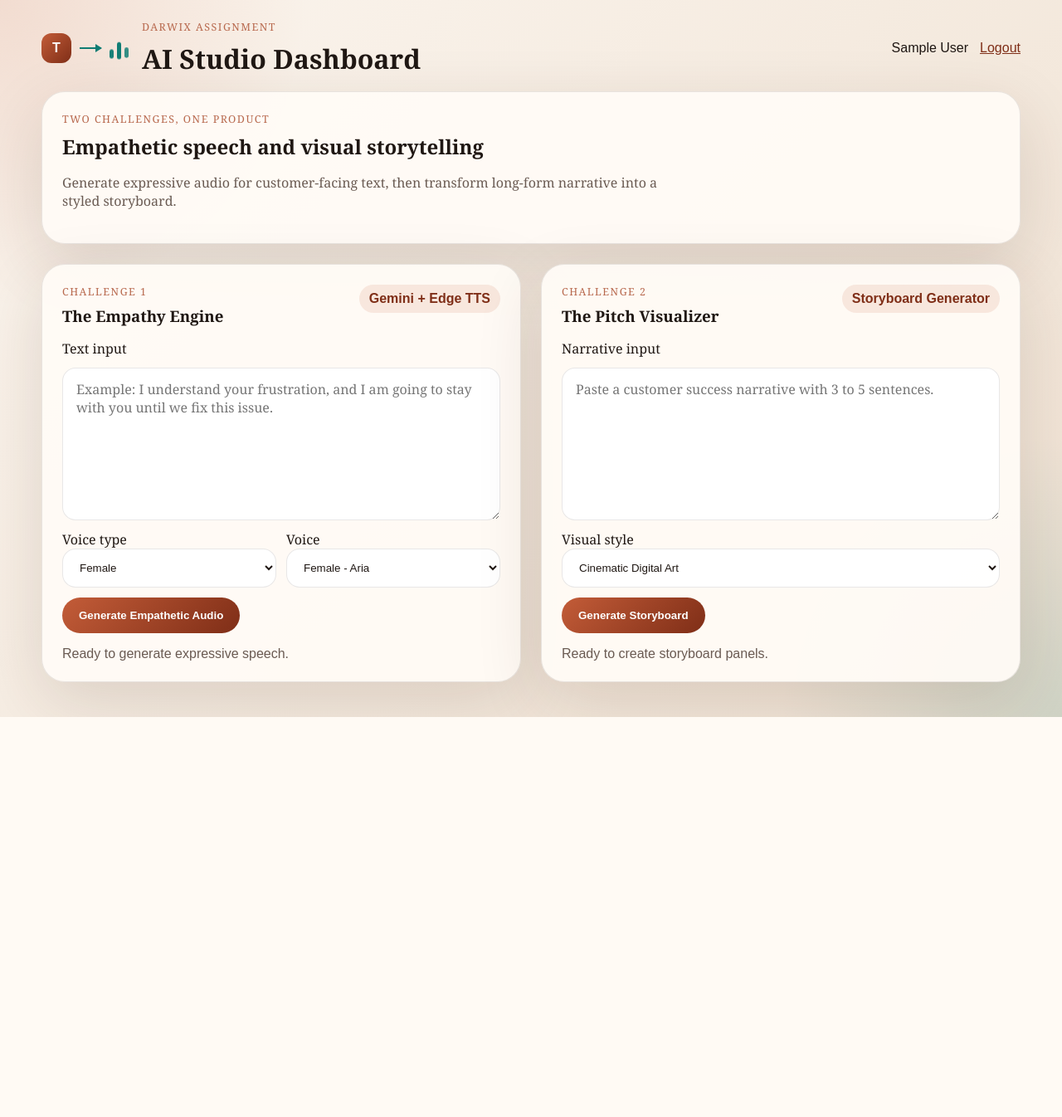
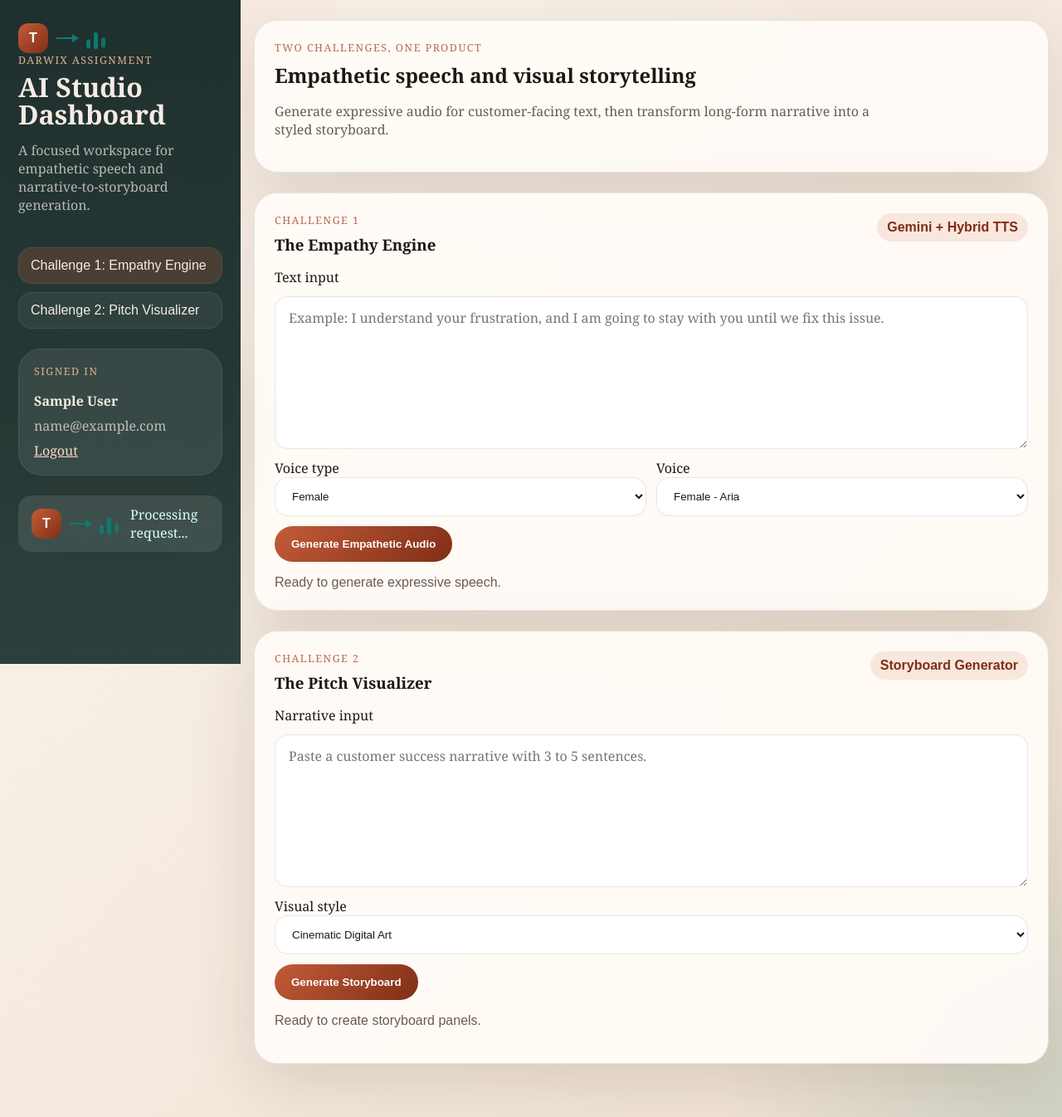
Before and after one commit to SreekanthKumarReddySR/TextToSpeechWithEmotion, a Flask app: page /dashboard in a window 1280 px wide. Shown: the whole page at 83% size. Before the commit the page ends 864 px from the top, so only its background shows below. Run offline with Flask 3, Linux system fonts and the light colour scheme; the visitor is signed in with stand-in values (Sample User, id 1).

Commit message:
fixed-storyboard

```diff
--- a/darwix_app/static/app.js
+++ b/darwix_app/static/app.js
@@ -55,6 +55,7 @@ ttsForm.addEventListener("submit", async (event) => {
         document.getElementById("mapping-reason").textContent = data.mapping_reason;
         document.getElementById("analysis-reason").textContent = data.analysis_reason;
         document.getElementById("analysis-provider").textContent = data.analysis_provider;
+        document.getElementById("tts-provider").textContent = data.tts_provider;
         document.getElementById("audio-player").src = data.audio_url;
         result.classList.remove("hidden");
         status.textContent = "Audio generated successfully.";
@@ -90,10 +91,14 @@ storyForm.addEventListener("submit", async (event) => {
                 <div class="story-image-wrap">
                     <img src="${panel.image_url}" alt="Storyboard panel ${index + 1}">
                 </div>
-                <h4>Scene ${index + 1}</h4>
-                <p><strong>Caption:</strong> ${panel.caption}</p>
-                <p><strong>Prompt:</strong> ${panel.prompt}</p>
-                <p><strong>Source:</strong> ${panel.source}</p>
+                <div class="story-meta">
+                    <div>
+                        <h4>Scene ${index + 1}</h4>
+                        <span class="story-source">${panel.source}</span>
+                    </div>
+                    <p><strong>Caption:</strong> ${panel.caption}</p>
+                    <p><strong>Prompt:</strong> ${panel.prompt}</p>
+                </div>
             </article>
         `).join("");
         result.classList.remove("hidden");
--- a/darwix_app/static/styles.css
+++ b/darwix_app/static/styles.css
@@ -1,19 +1,20 @@
 :root {
-    --bg: #f4ede4;
-    --bg-deep: #1f2e2d;
-    --panel: rgba(255, 251, 246, 0.94);
+    --bg: #efe5d8;
+    --bg-deep: #1d2a2b;
+    --panel: rgba(255, 251, 246, 0.95);
+    --panel-strong: #fff8f1;
     --ink: #1f1713;
     --muted: #6a5b53;
     --accent: #c35c38;
     --accent-deep: #7f2e17;
     --teal: #0e7c73;
+    --sidebar: #1f2f2d;
+    --sidebar-soft: #2b403d;
     --line: rgba(31, 23, 19, 0.1);
     --shadow: 0 24px 80px rgba(63, 36, 20, 0.14);
 }
 
-* {
-    box-sizing: border-box;
-}
+* { box-sizing: border-box; }
 
 body {
     margin: 0;
@@ -26,13 +27,9 @@ body {
         linear-gradient(135deg, #fbf5ee, #efe1d2);
 }
 
-.auth-shell,
-.dashboard {
+.auth-shell {
     width: min(1180px, calc(100% - 32px));
     margin: 0 auto;
-}
-
-.auth-shell {
     min-height: 100vh;
     display: grid;
     grid-template-columns: 1.15fr 0.85fr;
@@ -41,10 +38,7 @@ body {
     padding: 32px 0;
 }
 
-.brand-panel,
-.auth-card,
-.hero-card,
-.panel {
+.brand-panel, .auth-card, .hero-card, .panel, .sidebar-card {
     border: 1px solid var(--line);
     border-radius: 28px;
     box-shadow: var(--shadow);
@@ -56,12 +50,7 @@ body {
     color: #f8efe8;
 }
 
-.feature-list {
-    display: grid;
-    gap: 12px;
-    margin-top: 28px;
-}
-
+.feature-list { display: grid; gap: 12px; margin-top: 28px; }
 .feature-list div {
     padding: 14px 16px;
     border-radius: 18px;
@@ -69,33 +58,12 @@ body {
     border: 1px solid rgba(255, 255, 255, 0.08);
 }
 
-.auth-card,
-.panel,
-.hero-card {
-    background: var(--panel);
-}
-
-.auth-card {
-    padding: 28px;
-}
-
-.tabs {
-    display: flex;
-    gap: 10px;
-    margin-bottom: 20px;
-}
-
-.tab,
-.primary-btn,
-.chip,
-.user-box,
-input,
-select,
-textarea,
-.status-line {
+.auth-card, .panel, .hero-card { background: var(--panel); }
+.auth-card { padding: 28px; }
+.tabs { display: flex; gap: 10px; margin-bottom: 20px; }
+.tab, .primary-btn, .chip, .user-box, input, select, textarea, .status-line, .nav-link, .story-source {
     font-family: Arial, sans-serif;
 }
-
 .tab {
     border: 1px solid var(--line);
     background: white;
@@ -103,23 +71,13 @@ textarea,
     border-radius: 999px;
     cursor: pointer;
 }
-
-.tab.is-active,
-.primary-btn {
+.tab.is-active, .primary-btn {
     background: linear-gradient(135deg, var(--accent), var(--accent-deep));
     color: white;
     border-color: transparent;
 }
-
-.auth-form,
-.stack {
-    display: grid;
-    gap: 12px;
-}
-
-input,
-select,
-textarea {
+.auth-form, .stack { display: grid; gap: 12px; }
+input, select, textarea {
     width: 100%;
     padding: 14px 16px;
     border-radius: 16px;
@@ -127,12 +85,7 @@ textarea {
     background: rgba(255, 255, 255, 0.92);
     color: var(--ink);
 }
-
-textarea {
-    resize: vertical;
-    font: inherit;
-}
-
+textarea { resize: vertical; font: inherit; }
 .primary-btn {
     justify-self: start;
     border: 0;
@@ -141,58 +94,61 @@ textarea {
     font-weight: 700;
     cursor: pointer;
 }
+.status-line { color: var(--muted); margin: 16px 0 0; }
+.hidden { display: none; }
 
-.status-line {
-    color: var(--muted);
-    margin: 16px 0 0;
+.app-shell {
+    min-height: 100vh;
+    display: grid;
+    grid-template-columns: 290px minmax(0, 1fr);
 }
 
-.topbar {
-    width: min(1180px, calc(100% - 32px));
-    margin: 0 auto;
-    padding: 24px 0 10px;
-    display: flex;
-    justify-content: space-between;
-    gap: 20px;
-    align-items: center;
+.sidebar {
+    background: linear-gradient(180deg, var(--sidebar), var(--sidebar-soft));
+    color: #f5ece3;
+    padding: 28px 22px;
+    display: grid;
+    align-content: start;
+    gap: 24px;
+    position: sticky;
+    top: 0;
+    height: 100vh;
 }
 
-.brand-row {
-    display: flex;
-    gap: 16px;
-    align-items: center;
+.sidebar-title { font-size: 2rem; line-height: 1.02; margin-top: 8px; }
+.sidebar-copy { color: rgba(245, 236, 227, 0.72); }
+.sidebar-nav { display: grid; gap: 10px; }
+.nav-link {
+    text-decoration: none;
+    color: #f5ece3;
+    padding: 12px 14px;
+    border-radius: 16px;
+    background: rgba(255,255,255,0.06);
+    border: 1px solid rgba(255,255,255,0.08);
 }
+.nav-link.is-active, .nav-link:hover { background: rgba(195, 92, 56, 0.24); }
+.sidebar-card {
+    padding: 18px;
+    background: rgba(255,255,255,0.08);
+    border-color: rgba(255,255,255,0.08);
+    display: grid;
+    gap: 8px;
+}
+.sidebar-card span { color: rgba(245, 236, 227, 0.72); word-break: break-word; }
+.sidebar-card a { color: #ffd6c7; }
 
-.user-box {
-    display: flex;
-    gap: 14px;
-    align-items: center;
-}
-
-.user-box a {
-    color: var(--accent-deep);
+.workspace {
+    width: min(1220px, calc(100% - 32px));
+    margin: 0 auto;
+    padding: 24px 0 40px;
 }
 
 .hero-card {
-    margin: 8px 0 24px;
-    padding: 24px;
-    display: flex;
-    justify-content: space-between;
-    gap: 20px;
-    align-items: center;
-}
-
-.grid-layout {
-    display: grid;
-    grid-template-columns: 1fr 1fr;
-    gap: 24px;
-    padding-bottom: 42px;
-}
-
-.panel {
+    margin: 0 0 24px;
     padding: 24px;
 }
 
+.panel { padding: 24px; margin-bottom: 24px; }
 .panel-head {
     display: flex;
     justify-content: space-between;
@@ -200,7 +156,6 @@ textarea {
     align-items: start;
     margin-bottom: 16px;
 }
-
 .chip {
     padding: 8px 12px;
     border-radius: 999px;
@@ -208,7 +163,6 @@ textarea {
     color: var(--accent-deep);
     font-weight: 700;
 }
-
 .eyebrow {
     margin: 0 0 8px;
     letter-spacing: 0.12em;
@@ -216,76 +170,64 @@ textarea {
     color: #b8694e;
     font-size: 0.78rem;
 }
-
-h1,
-h2,
-h3 {
-    margin: 0;
-}
-
-.lede {
-    color: var(--muted);
-    max-width: 760px;
-}
-
-.inline-grid,
-.stats {
+.sidebar .eyebrow { color: #dfaf90; }
+h1, h2, h3, h4 { margin: 0; }
+.lede { color: var(--muted); max-width: 760px; }
+.inline-grid, .stats {
     display: grid;
     gap: 12px;
     grid-template-columns: repeat(2, minmax(0, 1fr));
 }
-
-.stats article,
-.story-card {
+.stats article, .story-card {
     padding: 14px;
     border: 1px solid var(--line);
     border-radius: 18px;
-    background: rgba(255, 255, 255, 0.7);
+    background: rgba(255, 255, 255, 0.75);
 }
-
-.notes {
-    display: grid;
-    gap: 10px;
-    margin-top: 16px;
-    color: var(--muted);
-}
-
+.notes { display: grid; gap: 10px; margin-top: 16px; color: var(--muted); }
 .story-grid {
     margin-top: 18px;
     display: grid;
-    gap: 14px;
+    gap: 18px;
+    grid-template-columns: repeat(auto-fit, minmax(320px, 1fr));
 }
-
+.story-card { overflow: hidden; padding: 0; background: var(--panel-strong); }
 .story-image-wrap {
     overflow: hidden;
-    border-radius: 16px;
-    margin-bottom: 12px;
     aspect-ratio: 4 / 3;
     background: #ead7c2;
+    border-bottom: 1px solid var(--line);
 }
-
 .story-image-wrap img {
     width: 100%;
     height: 100%;
     object-fit: cover;
+    display: block;
 }
-
+.story-meta { padding: 16px; display: grid; gap: 10px; }
+.story-meta > div {
+    display: flex;
+    justify-content: space-between;
+    align-items: center;
+    gap: 12px;
+}
+.story-source {
+    padding: 6px 10px;
+    border-radius: 999px;
+    background: rgba(14, 124, 115, 0.1);
+    color: var(--teal);
+    font-size: 0.85rem;
+}
 .processing {
     display: flex;
     align-items: center;
     gap: 14px;
     padding: 12px 16px;
     border-radius: 16px;
-    background: rgba(14, 124, 115, 0.08);
-    color: var(--teal);
+    background: rgba(255,255,255,0.1);
+    color: #d9fff8;
 }
-
-.mini-logo {
-    display: inline-flex;
-    align-items: center;
-    gap: 10px;
-}
-
+.mini-logo { display: inline-flex; align-items: center; gap: 10px; }
 .logo-text {
     display: inline-grid;
     place-items: center;
@@ -297,14 +239,12 @@ h3 {
     font-weight: 700;
     font-family: Arial, sans-serif;
 }
-
 .logo-arrow {
     width: 26px;
     height: 2px;
     background: var(--teal);
     position: relative;
 }
-
 .logo-arrow::after {
     content: "";
     position: absolute;
@@ -314,14 +254,7 @@ h3 {
     border-top: 5px solid transparent;
     border-bottom: 5px solid transparent;
 }
-
-.logo-bars {
-    display: flex;
-    gap: 4px;
-    align-items: end;
-    height: 24px;
-}
-
+.logo-bars { display: flex; gap: 4px; align-items: end; height: 24px; }
 .logo-bars i {
     display: block;
     width: 5px;
@@ -329,34 +262,25 @@ h3 {
     background: var(--teal);
     animation: bounce 1s ease-in-out infinite;
 }
-
 .logo-bars i:nth-child(1) { height: 10px; animation-delay: 0s; }
 .logo-bars i:nth-child(2) { height: 18px; animation-delay: 0.15s; }
 .logo-bars i:nth-child(3) { height: 13px; animation-delay: 0.3s; }
-
-.hidden {
-    display: none;
-}
-
-audio {
-    margin-top: 16px;
-    width: 100%;
-}
+audio { margin-top: 16px; width: 100%; }
 
 @keyframes bounce {
     0%, 100% { transform: scaleY(0.65); opacity: 0.5; }
     50% { transform: scaleY(1.15); opacity: 1; }
 }
 
+@media (max-width: 1100px) {
+    .app-shell { grid-template-columns: 1fr; }
+    .sidebar {
+        position: static;
+        height: auto;
+    }
+    .workspace { width: min(100% - 20px, 1220px); }
+}
+
 @media (max-width: 980px) {
-    .auth-shell,
-    .grid-layout {
-        grid-template-columns: 1fr;
-    }
-
-    .topbar,
-    .hero-card {
-        flex-direction: column;
-        align-items: start;
-    }
+    .auth-shell { grid-template-columns: 1fr; }
 }
--- a/darwix_app/templates/dashboard.html
+++ b/darwix_app/templates/dashboard.html
@@ -7,25 +7,42 @@
     <link rel="stylesheet" href="{{ url_for('static', filename='styles.css') }}">
 </head>
 <body class="dashboard-page">
-    <header class="topbar">
-        <div class="brand-row">
+    <div class="app-shell">
+        <aside class="sidebar">
+            <div>
                 <div class="mini-logo" aria-hidden="true">
                     <span class="logo-text">T</span>
                     <span class="logo-arrow"></span>
                     <span class="logo-bars"><i></i><i></i><i></i></span>
                 </div>
-            <div>
                 <p class="eyebrow">Darwix Assignment</p>
-                <h1>AI Studio Dashboard</h1>
+                <h1 class="sidebar-title">AI Studio Dashboard</h1>
+                <p class="sidebar-copy">A focused workspace for empathetic speech and narrative-to-storyboard generation.</p>
             </div>
-        </div>
-        <div class="user-box">
-            <span>{{ user.name }}</span>
+
+            <nav class="sidebar-nav">
+                <a href="#challenge-1" class="nav-link is-active">Challenge 1: Empathy Engine</a>
+                <a href="#challenge-2" class="nav-link">Challenge 2: Pitch Visualizer</a>
+            </nav>
+
+            <div class="sidebar-card">
+                <p class="eyebrow">Signed In</p>
+                <strong>{{ user.name }}</strong>
+                <span>{{ user.email }}</span>
                 <a href="{{ url_for('web.logout') }}">Logout</a>
             </div>
-    </header>
 
-    <main class="dashboard">
+            <div id="global-loader" class="processing hidden">
+                <div class="mini-logo is-animated" aria-hidden="true">
+                    <span class="logo-text">T</span>
+                    <span class="logo-arrow"></span>
+                    <span class="logo-bars"><i></i><i></i><i></i></span>
+                </div>
+                <span>Processing request...</span>
+            </div>
+        </aside>
+
+        <main class="workspace">
             <section class="hero-card">
                 <div>
                     <p class="eyebrow">Two Challenges, One Product</p>
@@ -34,24 +51,15 @@
                         Generate expressive audio for customer-facing text, then transform long-form narrative into a styled storyboard.
                     </p>
                 </div>
-            <div id="global-loader" class="processing hidden">
-                <div class="mini-logo is-animated" aria-hidden="true">
-                    <span class="logo-text">T</span>
-                    <span class="logo-arrow"></span>
-                    <span class="logo-bars"><i></i><i></i><i></i></span>
-                </div>
-                <span>Processing request...</span>
-            </div>
             </section>
 
-        <section class="grid-layout">
-            <article class="panel">
+            <article class="panel" id="challenge-1">
                 <div class="panel-head">
                     <div>
                         <p class="eyebrow">Challenge 1</p>
                         <h3>The Empathy Engine</h3>
                     </div>
-                    <span class="chip">Gemini + Edge TTS</span>
+                    <span class="chip">Gemini + Hybrid TTS</span>
                 </div>
 
                 <form id="tts-form" class="stack">
@@ -88,13 +96,14 @@
                         <p><strong>Volume:</strong> <span id="volume-value"></span></p>
                         <p><strong>Voice mapping:</strong> <span id="mapping-reason"></span></p>
                         <p><strong>Analysis:</strong> <span id="analysis-reason"></span></p>
-                        <p><strong>Provider:</strong> <span id="analysis-provider"></span></p>
+                        <p><strong>Analysis provider:</strong> <span id="analysis-provider"></span></p>
+                        <p><strong>TTS provider:</strong> <span id="tts-provider"></span></p>
                     </div>
                     <audio id="audio-player" controls></audio>
                 </section>
             </article>
 
-            <article class="panel">
+            <article class="panel" id="challenge-2">
                 <div class="panel-head">
                     <div>
                         <p class="eyebrow">Challenge 2</p>
@@ -121,11 +130,10 @@
                 </form>
 
                 <p id="story-status" class="status-line">Ready to create storyboard panels.</p>
-
                 <section id="story-result" class="story-grid hidden"></section>
             </article>
-        </section>
         </main>
+    </div>
 
     <script src="{{ url_for('static', filename='app.js') }}"></script>
 </body>
```
Also changed, not shown: darwix_app/services/storyboard_service.py (+96 -13 lines). Lines whose indentation alone changed are shown as unchanged.
